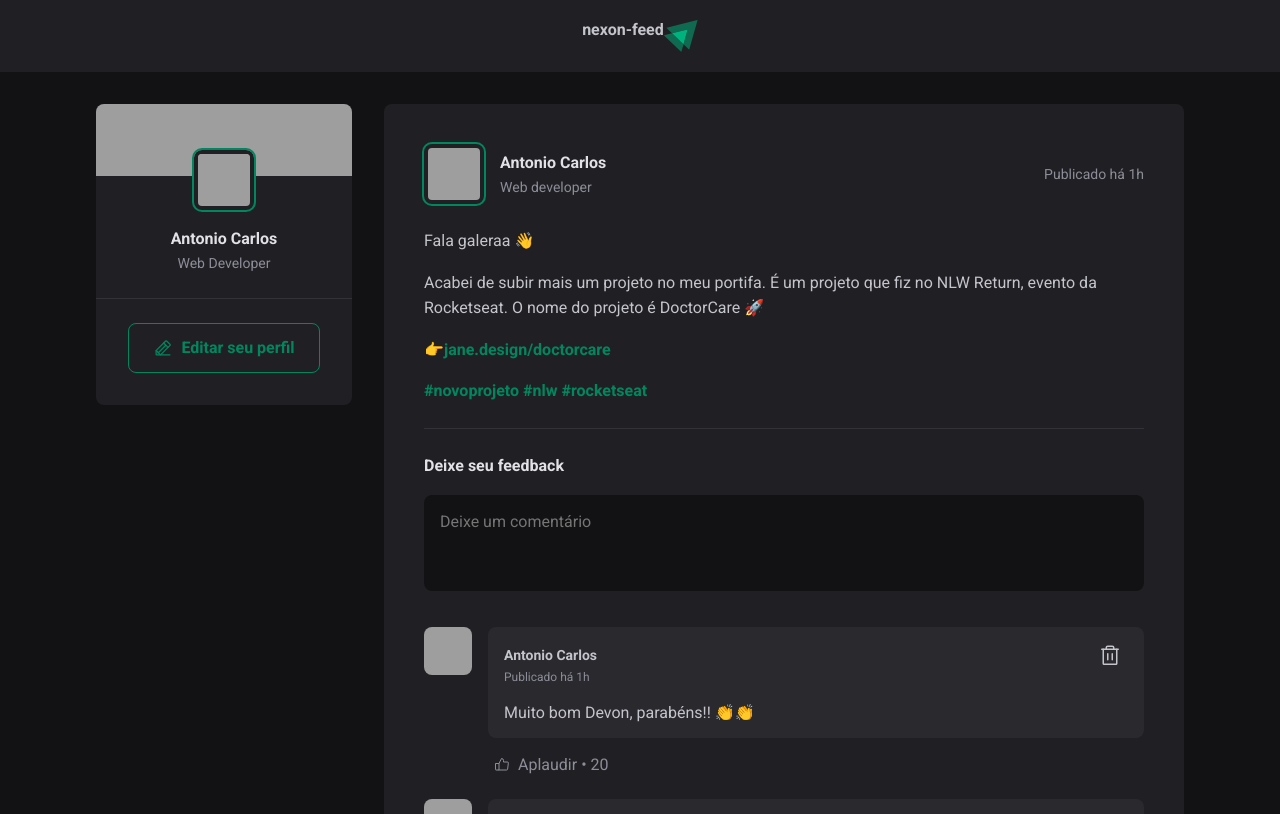
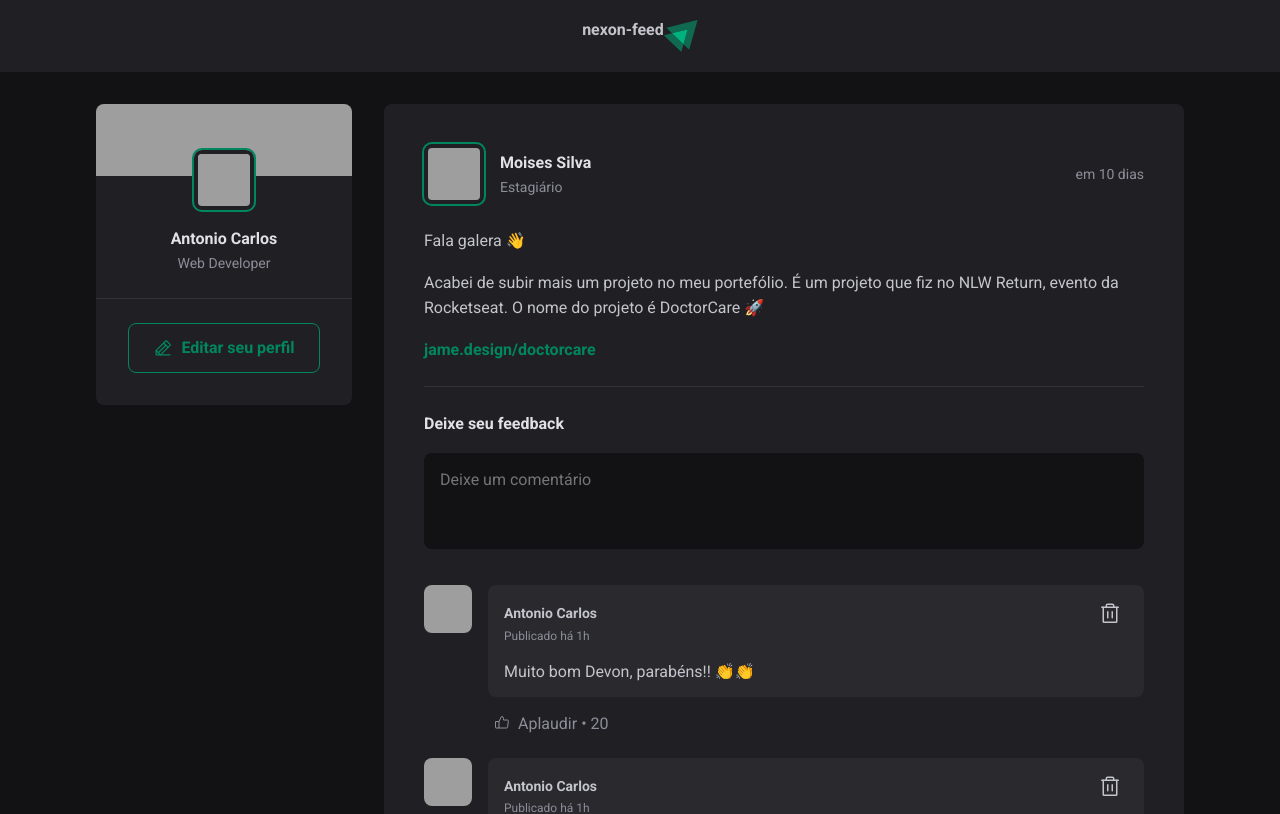
Before and after one commit to AntonioSilvaAzevedo/nexon-feed, a React (Vite) app: page / in a window 1280 px wide. Shown: the top 814 px of the page. Built offline with nearby package versions, Linux system fonts and the light colour scheme; grey boxes are pictures that could not be loaded.

Commit message:
added porperties in post

```diff
--- a/package.json
+++ b/package.json
@@ -9,6 +9,7 @@
     "preview": "vite preview"
   },
   "dependencies": {
+    "date-fns": "^2.29.1",
     "phosphor-react": "^1.4.1",
     "react": "^18.2.0",
     "react-dom": "^18.2.0"
--- a/src/App.jsx
+++ b/src/App.jsx
@@ -5,6 +5,37 @@ import { Sidebar } from './components/Sidebar';
 import styles from './App.module.css'
 
 import './global.css'
+
+const posts = [
+  {
+    id: 1,
+    author: {
+      avatarUrl: 'https://github.com/m4zeboy.png',
+      name: 'Moises Silva',
+      role: 'Estagiário'
+    },
+    content: [
+      {type: 'paragraph', content: 'Fala galera 👋',},
+      {type: 'paragraph', content: 'Acabei de subir mais um projeto no meu portefólio. É um projeto que fiz no NLW Return, evento da Rocketseat. O nome do projeto é DoctorCare 🚀',},
+      {type: 'link', content: 'jame.design/doctorcare',},
+    ],
+    publishedAt: new Date('2022-07-25 18:00:00'),
+  },
+  {
+    id: 2,
+    author: {
+      avatarUrl: 'https://github.com/AntonioCarlosSilva.png',
+      name: 'Antonio Carlos',
+      role: 'Dev'
+    },
+    content: [
+      {type: 'paragraph', content: 'Fala galera 👋',},
+      {type: 'paragraph', content: 'Acabei de subir mais um projeto no meu portefólio. É um projeto que fiz no NLW Return, evento da Rocketseat. O nome do projeto é DoctorCare 🚀',},
+      {type: 'link', content: 'jose.design/doctorcare',},
+    ],
+    publishedAt: new Date('2022-07-24 18:00:00'),
+  },
+]
 
 export function App() {
  return (
@@ -16,14 +47,15 @@ export function App() {
         <Sidebar />
       </aside>
       <main>
-        <Post
-          author='Antonio carlos'
-          content='jose jose jose jose jose jose jose jose jose jose jose'
-        />
-        <Post
-        author='Antonio carlos'
-        content='jose jose jose jose jose jose jose jose jose jose jose'
-        />
+        {posts.map(post => {
+          return (
+          <Post
+            author={post.author}
+            content={post.content}
+            publishedAt={post.publishedAt}
+          />
+          )
+        })}
       </main>
     </div>
 
--- a/src/components/Post.jsx
+++ b/src/components/Post.jsx
@@ -1,31 +1,43 @@
+import { format, formatDistanceToNow } from 'date-fns';
+import ptBR from 'date-fns/esm/locale/pt-BR';
+
 import { Avatar } from './Avatar';
 import { Comment } from './Comment';
+
 import styles from './Post.module.css';
 
-export function Post() {
+export function Post({author, publishedAt, content}) {
+const publishedDateFormatted = format(publishedAt, "d 'de' LLLL 'às' HH:mm'h'", {
+  locale: ptBR,
+})
+
+const publishedDateRelativeToNow = formatDistanceToNow(publishedAt, {
+  locale: ptBR,
+  addSuffix: true,
+
+})
   return (
     <article className={styles.post}>
       <header>
         <div className={styles.author}>
-          <Avatar src="https://github.com/m4zeboy.png" />
+          <Avatar src={author.avatarUrl} />
           <div className={styles.authorInfo}>
-            <strong>Antonio Carlos</strong>
-            <span>Web developer</span>
+            <strong>{author.name}</strong>
+            <span>{author.role}</span>
           </div>
         </div>
 
-        <time title='17 de Julho às 12:00' dateTime='2022-07-17 12:01:00'>Publicado há 1h</time>
+        <time title={publishedDateFormatted} dateTime={publishedAt.toISOString()}>{publishedDateRelativeToNow}</time>
       </header>
 
       <div className={styles.content}>
-        <p>Fala galeraa 👋</p>
-        <p>Acabei de subir mais um projeto no meu portifa. É um projeto que fiz no NLW Return, evento da Rocketseat. O nome do projeto é DoctorCare 🚀</p>
-        <p>👉<a href="#">jane.design/doctorcare</a></p>
-        <p>
-          <a href="#">#novoprojeto</a>{' '}
-          <a href="#">#nlw</a>{' '}
-          <a href="#">#rocketseat</a>{' '}
-          </p>
+        {content.map(line => {
+          if (line.type == 'paragraph') {
+            return <p>{line.content}</p>;
+        }else if (line.type == 'link') {
+          return <p><a href='#'>{line.content}</a></p>
+        }
+      })}
       </div>
 
       <form className={styles.commentForm}>
```
Also changed, not shown: 1 other file (tests, documents, lock files or other folders).
